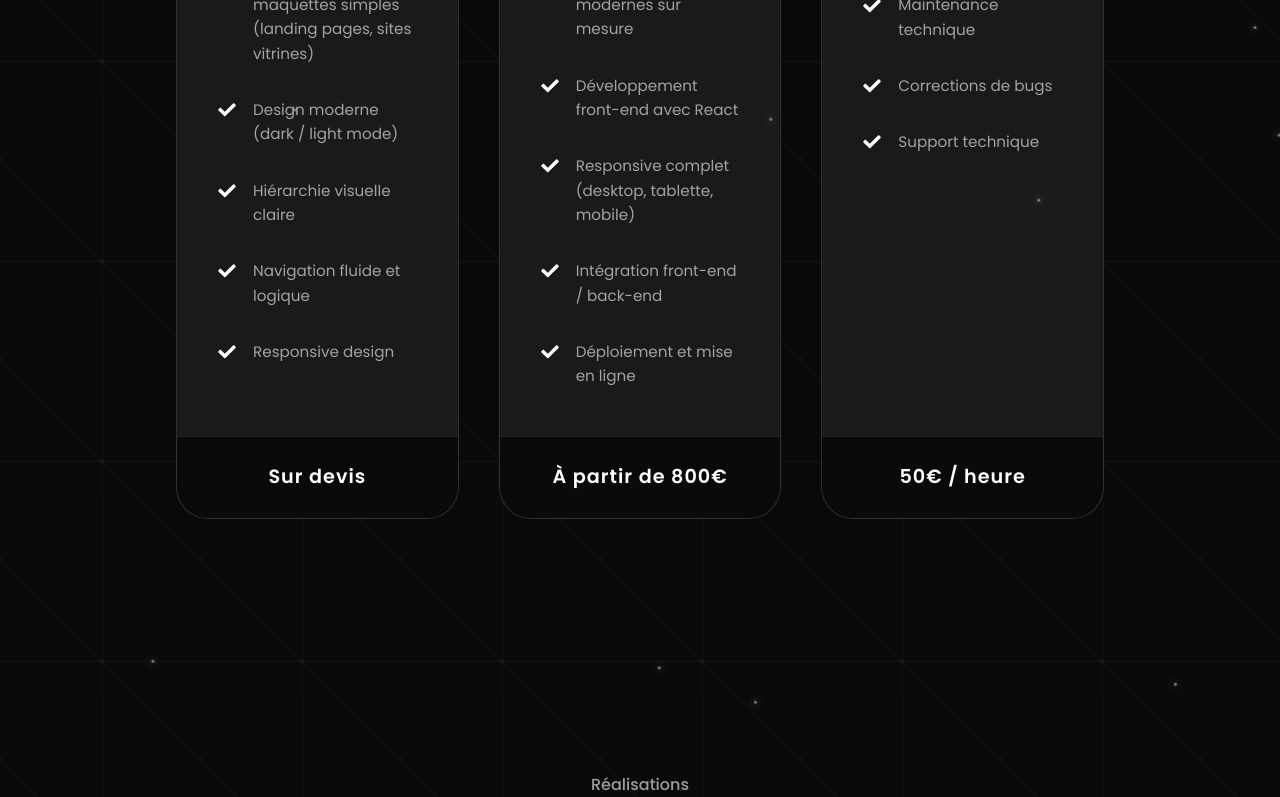
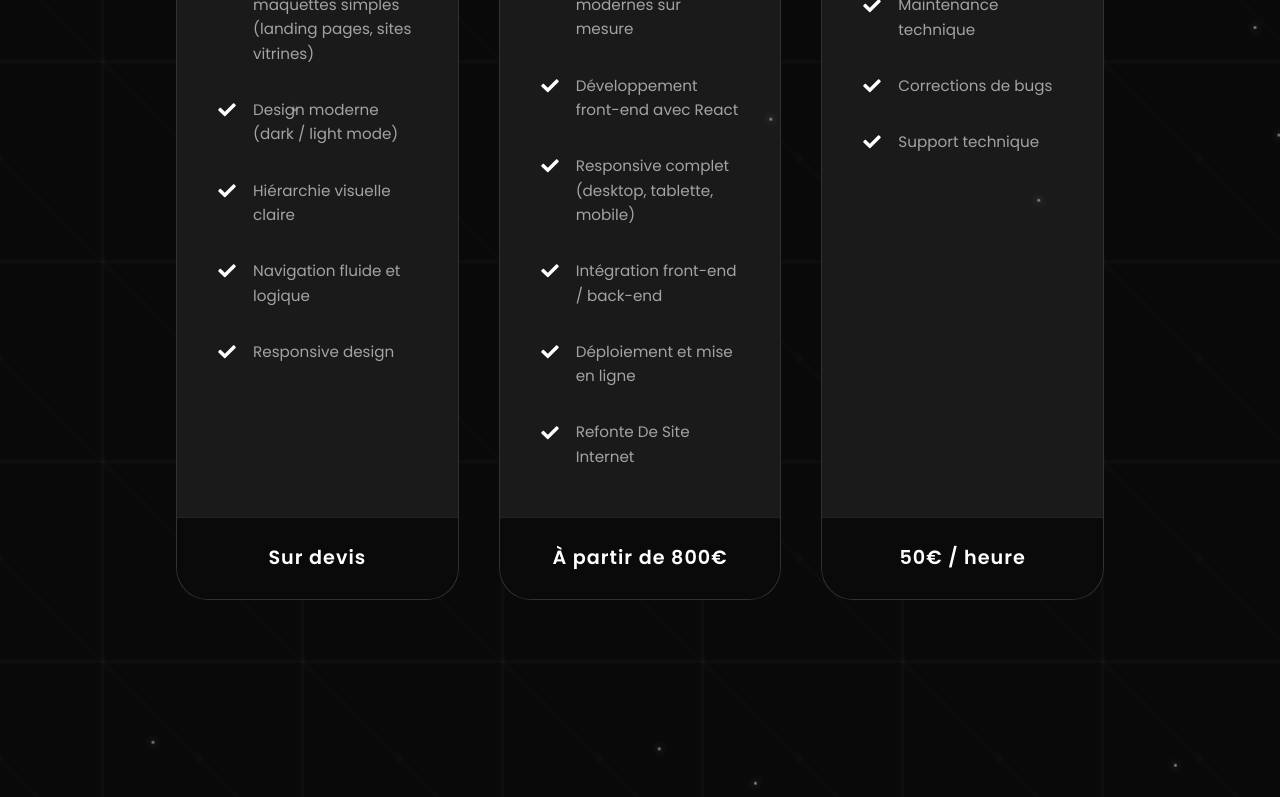
Before and after one commit to Hani19000/Portfolio-Hani, a React (Vite) app in the folder frontend/: page / in a window 1280 px wide. Shown: the part 4041-4838 px from the top of the page. Built offline with nearby package versions, Linux system fonts and the light colour scheme.

Commit message:
mise a jours

```diff
--- a/frontend/src/components/services-section/ServicesCards.ts
+++ b/frontend/src/components/services-section/ServicesCards.ts
@@ -24,6 +24,7 @@ const ServicesCards: ServiceItem[] = [
       "Responsive complet (desktop, tablette, mobile)",
       "Intégration front-end / back-end",
       "Déploiement et mise en ligne",
+      "Refonte De Site Internet",
     ],
     price: "À partir de 800€"
   },
```
